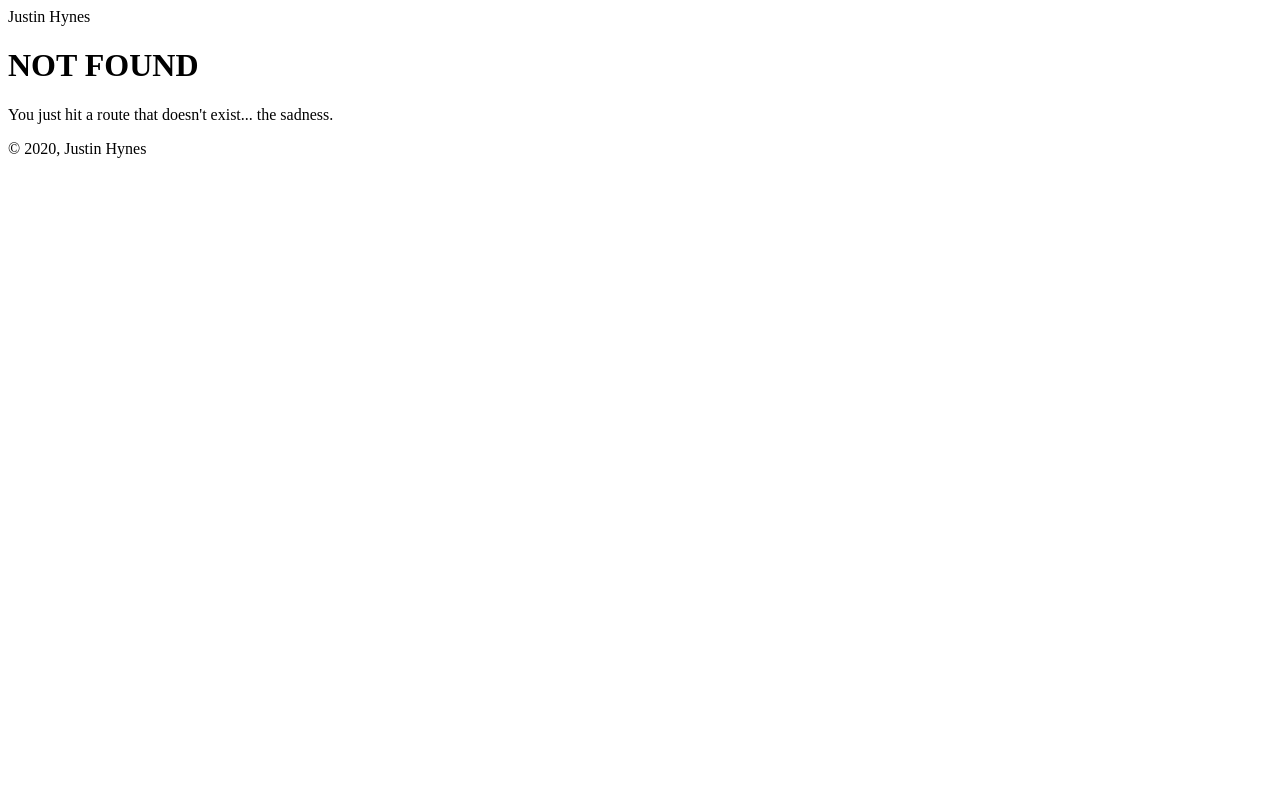
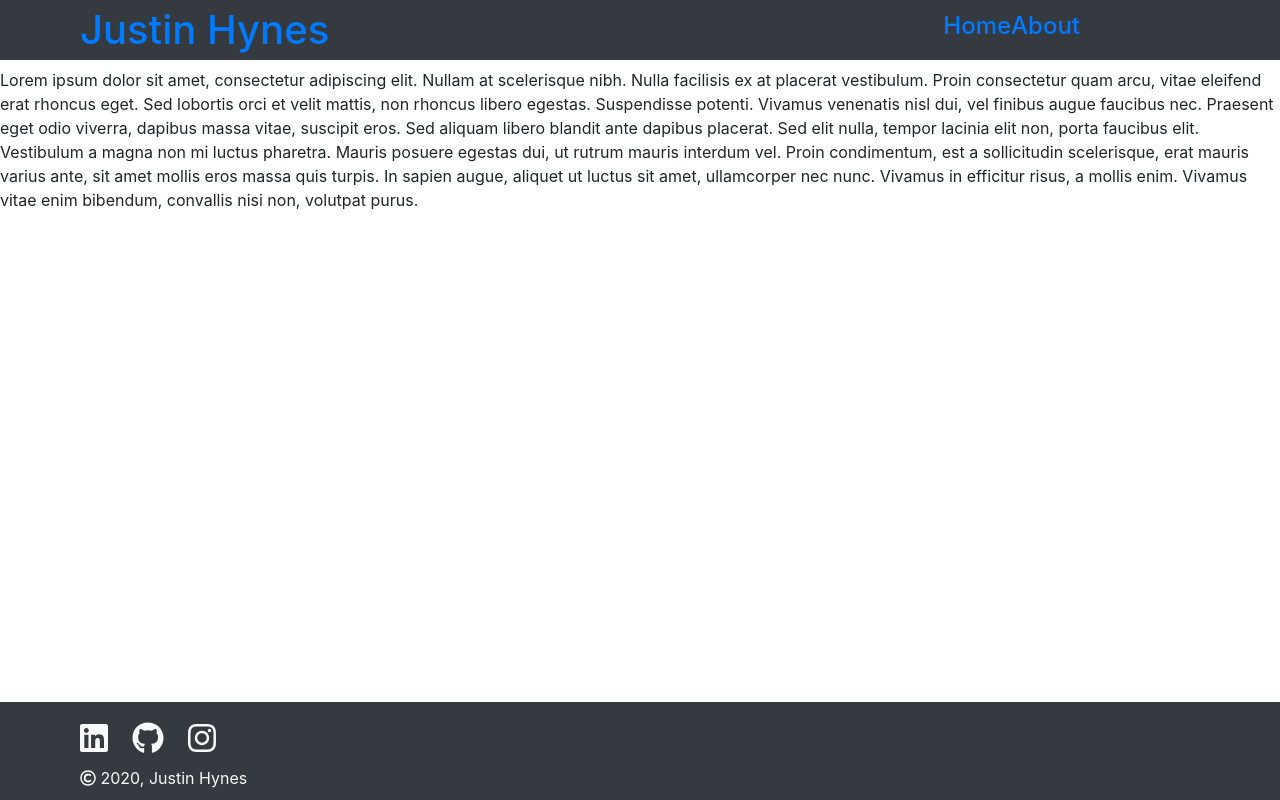
Before and after one commit to justinhynes/personal-site, a Gatsby site: page /about in a window 1280 px wide. Before the commit this address had no page. Built offline with nearby package versions, Linux system fonts and the light colour scheme; Gatsby itself is replaced by a stand-in of ours.

Commit message:
- Remove more template code - Modify general layout of page - Add fontawesome - Add social component and add links for github, instagram, linkedin - Adjust footer - Add css classes for multiple components - Add about page with filler content for now

```diff
--- a/gatsby-config.js
+++ b/gatsby-config.js
@@ -24,7 +24,6 @@ module.exports = {
         background_color: `#663399`,
         theme_color: `#663399`,
         display: `minimal-ui`,
-        icon: `src/images/gatsby-icon.png`, // This path is relative to the root of the site.
       },
     },
     // this (optional) plugin enables Progressive Web App + Offline functionality
--- a/package.json
+++ b/package.json
@@ -5,6 +5,11 @@
   "version": "0.0.1",
   "author": "Justin Hynes",
   "dependencies": {
+    "@fortawesome/fontawesome-svg-core": "^1.2.27",
+    "@fortawesome/free-brands-svg-icons": "^5.12.1",
+    "@fortawesome/free-regular-svg-icons": "^5.12.1",
+    "@fortawesome/free-solid-svg-icons": "^5.12.1",
+    "@fortawesome/react-fontawesome": "^0.1.9",
     "bootstrap": "^4.4.1",
     "classnames": "^2.2.6",
     "gatsby": "^2.19.7",
--- a/src/components/footer.js
+++ b/src/components/footer.js
@@ -1,10 +1,16 @@
 import React from "react"
 
-import '../styling/footer.css';
+import { FontAwesomeIcon } from '@fortawesome/react-fontawesome'
+import { faCopyright } from '@fortawesome/free-regular-svg-icons'
+
+import Social from "../components/social"
+
+import '../styling/footer.css'
 
 const Footer = () => (
-    <footer class="h6 bg-dark text-light footer-style">
-        © {new Date().getFullYear()}, Justin Hynes
+    <footer className="bg-dark text-light footer-style">
+        <Social/>
+        <FontAwesomeIcon icon={faCopyright}/> {new Date().getFullYear()}, Justin Hynes
     </footer>
 )
 
--- a/src/components/header.js
+++ b/src/components/header.js
@@ -1,10 +1,16 @@
 import PropTypes from "prop-types"
 import React from "react"
+import { Link } from "gatsby"
+
+import HeaderMenu from "./headerMenu"
+
+import "../styling/header.css"
 
 const Header = ({ siteTitle }) => (
-  <div class="h1 bg-dark text-light">
-    Justin Hynes
-  </div>
+    <div className="d-flex flex-row align-items-center justify-content-between h1 bg-dark text-light text-center header-styling">
+    <Link className="header-link" to="/">Justin Hynes</Link>
+    <HeaderMenu className="d-flex justify-content-end"/>
+    </div>
 )
 
 Header.propTypes = {
--- /dev/null
+++ b/src/components/headerMenu.js
@@ -0,0 +1,12 @@
+import React from "react"
+import { Link } from "gatsby"
+
+
+const HeaderMenu = () => (
+    <div className="d-flex flex-row bg-dark text-light text-center">
+        <Link to="/" className="h4">Home</Link>
+        <Link to="/about" className="h4">About</Link>
+    </div>
+)
+
+export default HeaderMenu
--- /dev/null
+++ b/src/components/social.js
@@ -0,0 +1,22 @@
+import React from "react"
+
+import { FontAwesomeIcon } from '@fortawesome/react-fontawesome'
+import { faGithub, faInstagram, faLinkedin } from '@fortawesome/free-brands-svg-icons'
+
+import "../styling/social.css"
+
+const Social = () => (
+    <div className="bg-dark social-styling">
+        <a className="social-link" href="https://www.linkedin.com/in/justin-hynes-94013a1b/">
+            <FontAwesomeIcon size="2x" icon={faLinkedin} />
+        </a>
+        <a className="px-4 social-link" href="https://github.com/justinhynes">
+            <FontAwesomeIcon size="2x" icon={faGithub} />
+        </a>
+        <a className="pr-4 social-link" href="https://www.instagram.com/justinhynes/">
+            <FontAwesomeIcon size="2x" icon={faInstagram} />
+        </a>
+    </div>
+)
+
+export default Social
--- /dev/null
+++ b/src/pages/about.js
@@ -0,0 +1,14 @@
+import React from "react"
+
+import Layout from "../components/layout";
+import 'bootstrap/dist/css/bootstrap.css';
+
+const AboutPage = () => (
+    <Layout>
+        <p>
+            Lorem ipsum dolor sit amet, consectetur adipiscing elit. Nullam at scelerisque nibh. Nulla facilisis ex at placerat vestibulum. Proin consectetur quam arcu, vitae eleifend erat rhoncus eget. Sed lobortis orci et velit mattis, non rhoncus libero egestas. Suspendisse potenti. Vivamus venenatis nisl dui, vel finibus augue faucibus nec. Praesent eget odio viverra, dapibus massa vitae, suscipit eros. Sed aliquam libero blandit ante dapibus placerat. Sed elit nulla, tempor lacinia elit non, porta faucibus elit. Vestibulum a magna non mi luctus pharetra. Mauris posuere egestas dui, ut rutrum mauris interdum vel. Proin condimentum, est a sollicitudin scelerisque, erat mauris varius ante, sit amet mollis eros massa quis turpis. In sapien augue, aliquet ut luctus sit amet, ullamcorper nec nunc. Vivamus in efficitur risus, a mollis enim. Vivamus vitae enim bibendum, convallis nisi non, volutpat purus.
+        </p>
+    </Layout>
+)
+
+export default AboutPage
--- a/src/pages/index.js
+++ b/src/pages/index.js
@@ -1,11 +1,11 @@
 import React from "react"
 
-import Layout from "../components/layout"
+import Layout from "../components/layout";
 import 'bootstrap/dist/css/bootstrap.css';
 
 const IndexPage = () => (
   <Layout>
-    <div class="display-1">
+    <div className="display-1">
       Learning Time!
     </div>
     <p>...what a disaster</p>
--- a/src/styling/footer.css
+++ b/src/styling/footer.css
@@ -1,2 +1,10 @@
 .footer-style {
+    margin-bottom: 0px;
+    padding-left: 80px;
+    padding-bottom: 10px;
+
+    position:absolute;
+    left:0;
+    bottom:0;
+    right:0;
 }
--- /dev/null
+++ b/src/styling/header.css
@@ -0,0 +1,9 @@
+.header-styling {
+    height: 60px;
+    padding-left: 80px;
+    padding-right: 200px;
+}
+
+.header-link {
+    text-decoration: none;
+}
--- /dev/null
+++ b/src/styling/headerMenu.css
@@ -0,0 +1,3 @@
+.header-menu-styling {
+    text-decoration: none;
+}
--- /dev/null
+++ b/src/styling/social.css
@@ -0,0 +1,14 @@
+.social-styling {
+    padding-top: 20px;
+    padding-bottom: 10px;
+}
+
+.social-link {
+    color: inherit;
+
+}
+
+.social-link:hover {
+    color: inherit;
+    -webkit-transform: scale(1.3);
+}
```
Also changed, not shown: src/components/layout.js (+5 -5 lines), 1 other file.
